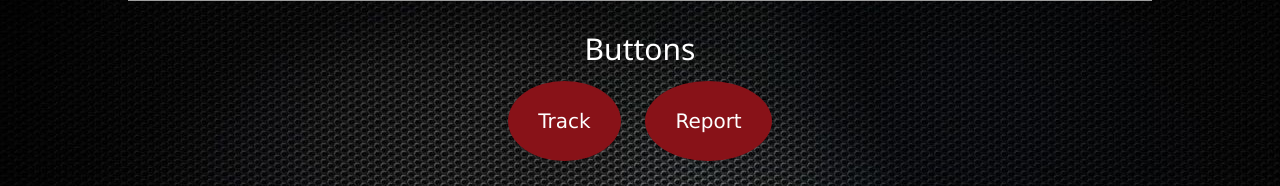
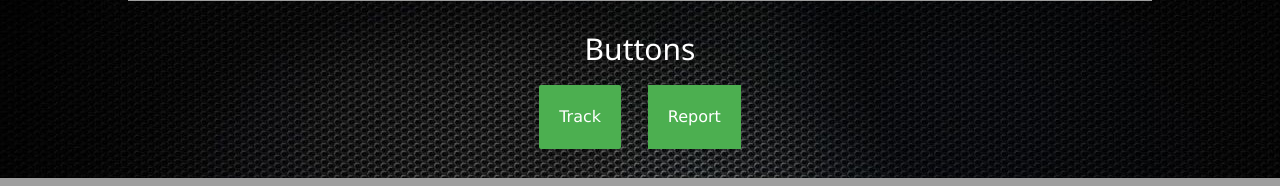
Before and after one commit to ZairaRiv/ESNS, a PHP site: page /home.html in a window 1280 px wide. Shown: the part 762-948 px from the top of the page. Run offline with PHP 8.4, Linux system fonts and the light colour scheme; some libraries are stand-ins or nearby versions; grey boxes are pictures that could not be loaded.

Commit message:
Update style.css
Rounded buttons for tracking/reporting
When hover/touching button should turn red

```diff
--- a/style.css
+++ b/style.css
@@ -18,15 +18,17 @@
 	background-color: yellow;
 }
 .button{
-	background-color: #881218;
-	color: white;
-	border-radius: 50%;
-	size:xlarge;
-	border: none;
-	text-decoration: none;
-	padding: 25px 30px;
-	font-size: 20px;
+    background-color: #4CAF50;
+    border: none;
+    color: white;
+    padding: 20px;
+    text-align: center;
+    text-decoration: none;
+    display: inline-block;
+    font-size: 16px;
+    margin: 4px 2px;
 }
+.button1 {border-radius: 2px;}
 
 .button1:hover {
 	background-color: red;
```
